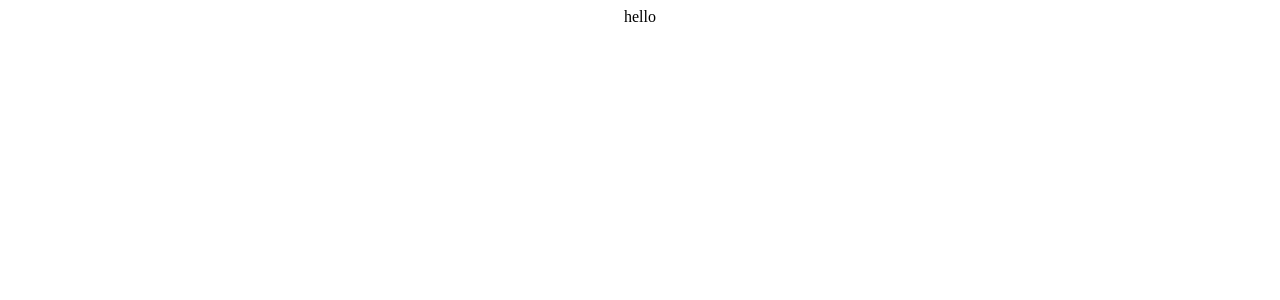
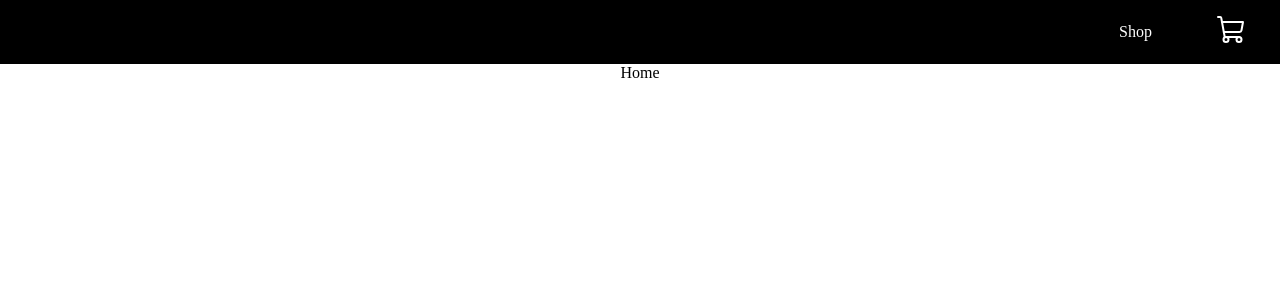
Before and after one commit to Vivy/Ecommerce.v1-react, a React (Create React App) app: page / in a window 1280 px wide. Shown: the top 300 px of the page. Built offline with nearby package versions, Linux system fonts and the light colour scheme.

Commit message:
feat: added compoenents

```diff
--- a/src/App.css
+++ b/src/App.css
@@ -2,37 +2,8 @@
   text-align: center;
 }
 
-.App-logo {
-  height: 40vmin;
-  pointer-events: none;
+body{
+  margin: 0;
+  padding: 0;
+  box-sizing: border-box;
 }
-
-@media (prefers-reduced-motion: no-preference) {
-  .App-logo {
-    animation: App-logo-spin infinite 20s linear;
-  }
-}
-
-.App-header {
-  background-color: #282c34;
-  min-height: 100vh;
-  display: flex;
-  flex-direction: column;
-  align-items: center;
-  justify-content: center;
-  font-size: calc(10px + 2vmin);
-  color: white;
-}
-
-.App-link {
-  color: #61dafb;
-}
-
-@keyframes App-logo-spin {
-  from {
-    transform: rotate(0deg);
-  }
-  to {
-    transform: rotate(360deg);
-  }
-}
--- a/src/App.js
+++ b/src/App.js
@@ -1,9 +1,20 @@
 import './App.css';
+import { BrowserRouter as Router, Route, Routes } from 'react-router-dom'
+import Navbar from './component/navbar';
+import Home from './pages/home/home';
+import Cart from './pages/cart/cart';
+
 
 function App() {
   return (
     <div className="App">
-      hello
+      <Router>
+        <Navbar />
+        <Routes>
+          <Route path='/' element={<Home />} />
+          <Route path='/cart' element={<Cart />} />
+        </Routes>
+      </Router>
     </div>
   );
 }
--- /dev/null
+++ b/src/component/navbar.css
@@ -0,0 +1,20 @@
+.navbar{
+  display: flex;
+  justify-content: end;
+  background-color: black;
+  height: 4rem;
+  align-items: center;
+
+}
+
+.links{
+  display: flex;
+  align-items: center;
+  margin-right: 2rem;
+  gap: 4rem;
+}
+
+a{
+  color: white;
+  text-decoration: none;
+}
--- /dev/null
+++ b/src/component/navbar.jsx
@@ -0,0 +1,18 @@
+import { Link } from 'react-router-dom';
+import { ShoppingCart } from 'phosphor-react';
+import './navbar.css';
+
+const Navbar = () => {
+  return (
+    <div className='navbar'>
+      <div className='links'>
+        <Link to='/'>Shop</Link>
+        <Link to='/cart'>
+          <ShoppingCart size={32} />
+        </Link>
+      </div>
+    </div>
+  );
+};
+
+export default Navbar;
--- /dev/null
+++ b/src/pages/cart/cart.jsx
@@ -0,0 +1,7 @@
+import React from 'react';
+
+const Cart = () => {
+  return <div>Cart</div>;
+};
+
+export default Cart;
--- /dev/null
+++ b/src/pages/home/home.jsx
@@ -0,0 +1,7 @@
+import React from 'react';
+
+const Home = () => {
+  return <div>Home</div>;
+};
+
+export default Home;
```
